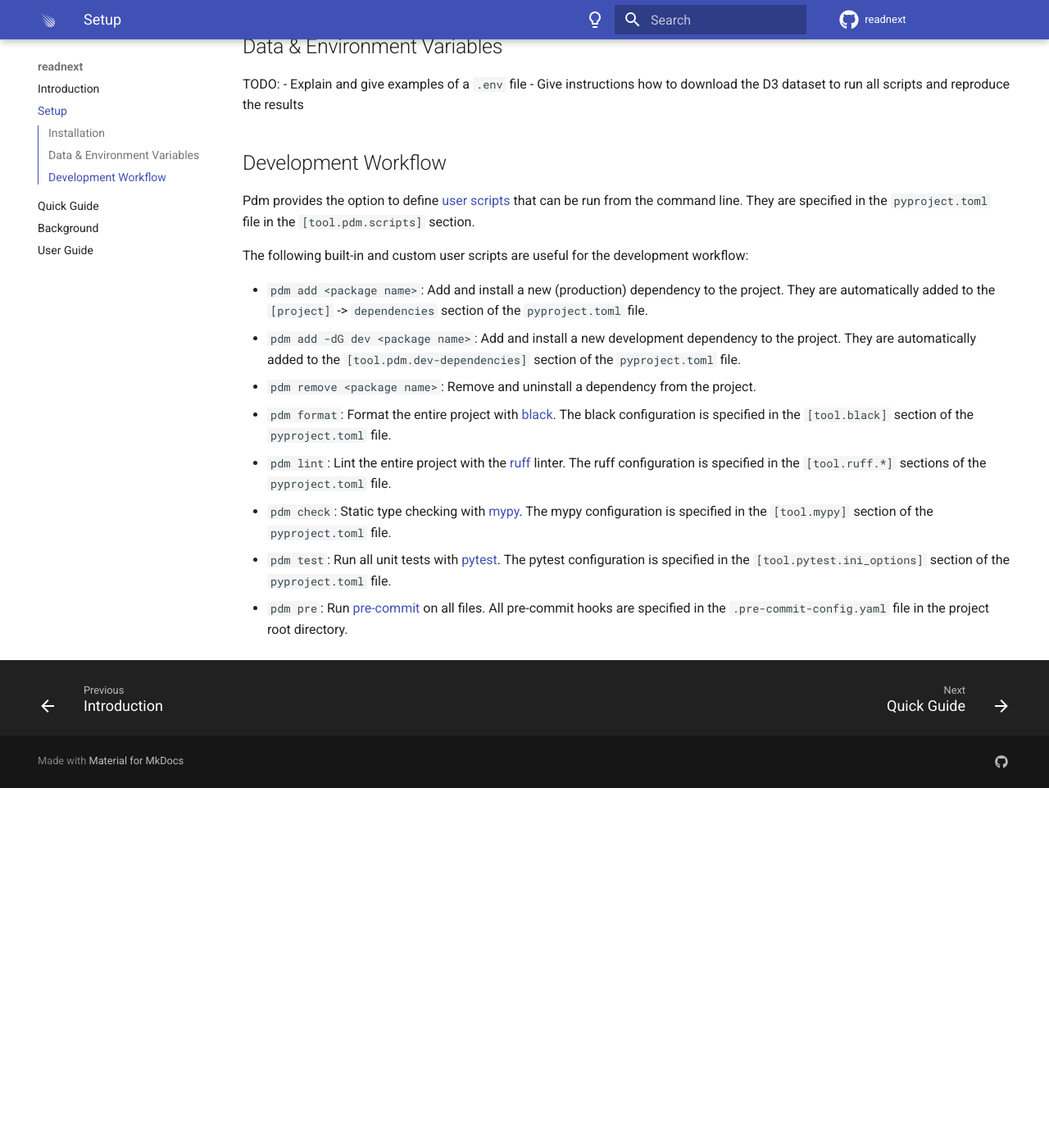
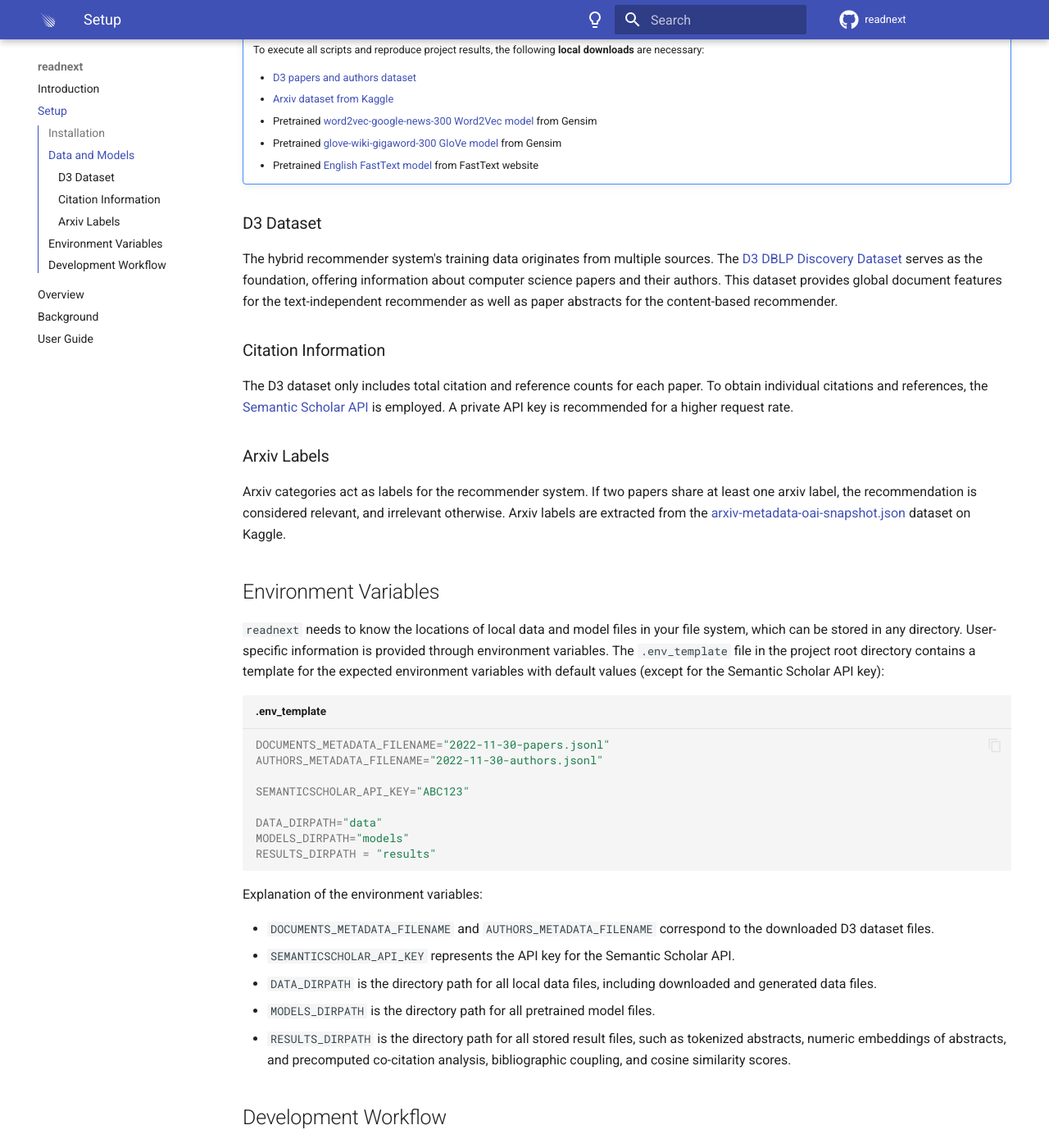
Before and after one commit to joel-beck/readnext, an MkDocs documentation site: the page built from docs/setup.md, in a window 1280 px wide and 1400 px high, scrolled down 800 px. Shown: the whole window at 82% size. Built offline with MkDocs 1.6.1 and Material for MkDocs 9.7.7, drawn with Linux system fonts in a browser that asks for light colours; comment, search, counter and statistics services are not loaded; before the commit the page ends 1761 px from its top, so only the background shows below that; some of the changed text lies outside the part shown.

````diff
--- a/docs/setup.md
+++ b/docs/setup.md
@@ -1,11 +1,11 @@
 # Setup
 
 !!! warning "Requirements"
-    -   This project uses [pdm](https://pdm.fming.dev/) as a package and dependency manager.
+    -   This project utilizes [pdm](https://pdm.fming.dev/) for package and dependency management.
         To install `pdm`, follow the [installation instructions](https://pdm.fming.dev/latest/#installation) on the pdm website.
     -   This project requires Python 3.10.
         Earlier versions of Python are not supported.
-        Higher versions will be supported in the future once the `torch` and `transformers` libraries are fully compatible with Python 3.11 and higher.
+        Future support for higher versions will be available once the `torch` and `transformers` libraries are fully compatible with Python 3.11 and beyond.
 
 
 
@@ -13,16 +13,23 @@
 
 1. Clone the repository from GitHub:
 
-    ```bash
-    # via HTTPS
-    git clone https://github.com/joel-beck/readnext.git
+    === "HTTPS"
 
-    # via SSH
-    git clone ssh://git@github.com:joel-beck/readnext.git
+        ```bash
+        git clone https://github.com/joel-beck/readnext.git
+        ```
 
-    # via GitHub CLI
-    gh repo clone joel-beck/readnext
-    ```
+    === "SSH"
+
+        ```bash
+        git clone ssh://git@github.com:joel-beck/readnext.git
+        ```
+
+    === "GitHub CLI"
+
+        ```bash
+        gh repo clone joel-beck/readnext
+        ```
 
 2. Navigate into the project directory, build the package locally and install all dependencies:
 
@@ -34,16 +41,69 @@
 That's it! 🎉
 
 
-## Data & Environment Variables
 
-TODO:
-- Explain and give examples of a `.env` file
-- Give instructions how to download the D3 dataset to run all scripts and reproduce the results
+## Data and Models
+
+!!! note
+
+    To execute all scripts and reproduce project results, the following **local downloads** are necessary:
+
+    - [D3 papers and authors dataset](https://zenodo.org/record/7071698#.ZFZnCi9ByLc)
+    - [Arxiv dataset from Kaggle](https://www.kaggle.com/datasets/Cornell-University/arxiv)
+    - Pretrained [word2vec-google-news-300 Word2Vec model](https://github.com/RaRe-Technologies/gensim-data) from Gensim
+    - Pretrained [glove-wiki-gigaword-300 GloVe model](https://github.com/RaRe-Technologies/gensim-data) from Gensim
+    - Pretrained [English FastText model](https://fasttext.cc/docs/en/crawl-vectors.html#models) from FastText website
+
+
+
+### D3 Dataset
+
+The hybrid recommender system's training data originates from multiple sources.
+The [D3 DBLP Discovery Dataset](https://github.com/jpwahle/lrec22-d3-dataset/tree/main) serves as the foundation, offering information about computer science papers and their authors.
+This dataset provides global document features for the text-independent recommender as well as paper abstracts for the content-based recommender.
+
+### Citation Information
+
+The D3 dataset only includes total citation and reference counts for each paper.
+To obtain individual citations and references, the [Semantic Scholar API](https://api.semanticscholar.org/api-docs/graph) is employed. A private API key is recommended for a higher request rate.
+
+
+### Arxiv Labels
+
+Arxiv categories act as labels for the recommender system. If two papers share at least one arxiv label, the recommendation is considered relevant, and irrelevant otherwise.
+Arxiv labels are extracted from the [arxiv-metadata-oai-snapshot.json](https://www.kaggle.com/datasets/Cornell-University/arxiv) dataset on Kaggle.
+
+## Environment Variables
+
+`readnext` needs to know the locations of local data and model files in your file system, which can be stored in any directory.
+User-specific information is provided through environment variables.
+The `.env_template` file in the project root directory contains a template for the expected environment variables with default values (except for the Semantic Scholar API key):
+
+```bash title=".env_template"
+DOCUMENTS_METADATA_FILENAME="2022-11-30-papers.jsonl"
+AUTHORS_METADATA_FILENAME="2022-11-30-authors.jsonl"
+
+SEMANTICSCHOLAR_API_KEY="ABC123"
+
+DATA_DIRPATH="data"
+MODELS_DIRPATH="models"
+RESULTS_DIRPATH = "results"
+```
+
+Explanation of the environment variables:
+
+-  `DOCUMENTS_METADATA_FILENAME` and `AUTHORS_METADATA_FILENAME` correspond to the downloaded D3 dataset files.
+-  `SEMANTICSCHOLAR_API_KEY` represents the API key for the Semantic Scholar API.
+-  `DATA_DIRPATH` is the directory path for all local data files, including downloaded and generated data files.
+-  `MODELS_DIRPATH` is the directory path for all pretrained model files.
+-  `RESULTS_DIRPATH` is the directory path for all stored result files, such as tokenized abstracts, numeric embeddings of abstracts, and precomputed co-citation analysis, bibliographic coupling, and cosine similarity scores.
+
+
 
 ## Development Workflow
 
 Pdm provides the option to define [user scripts](https://pdm.fming.dev/latest/usage/scripts/) that can be run from the command line.
-They are specified in the `pyproject.toml` file in the `[tool.pdm.scripts]` section.
+These scripts are specified in the `pyproject.toml` file in the `[tool.pdm.scripts]` section.
 
 The following built-in and custom user scripts are useful for the development workflow:
 
--- a/mkdocs.yml
+++ b/mkdocs.yml
@@ -82,6 +82,6 @@ extra_javascript:
 nav: # Navigation menu structure
   - Introduction: index.md
   - Setup: setup.md
-  - Quick Guide: quick-guide.md
+  - Overview: overview.md
   - Background: background.md
   - User Guide: user-guide.md
````
Also changed, not shown: README.md (+109 -80 lines), docs/index.md (+1 -1 lines), docs/overview.md (added, +73 -0 lines), docs/quick-guide.md (deleted, +0 -1 lines), docs/user-guide.md (+1 -1 lines), docs/assets/hybrid-architecture.png, 1 other file.
